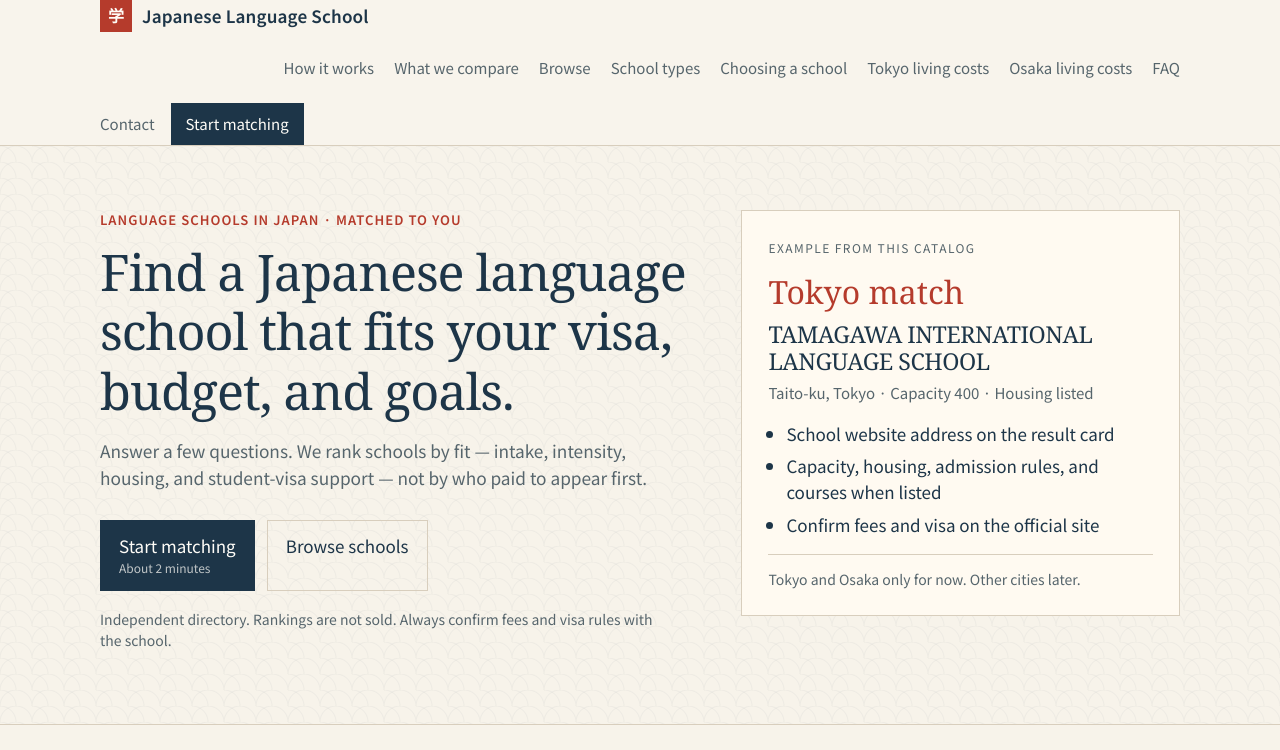
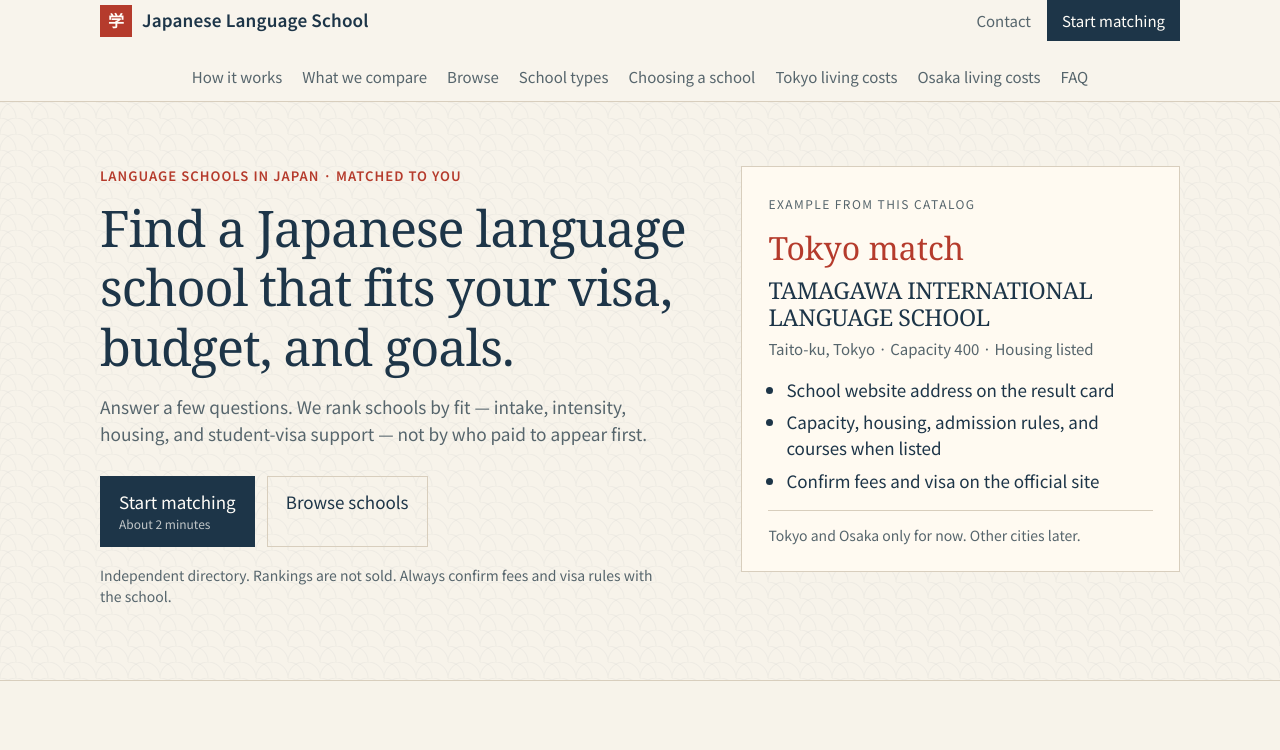
Before and after one commit to zarbon09/japaneselanguageschool, a plain HTML site: page index.html in a window 1280 px wide. Shown: the top 750 px of the page. Drawn offline with Linux system fonts and the light colour scheme.

Commit message:
Improve responsive header layout

```diff
--- a/styles.css
+++ b/styles.css
@@ -92,9 +92,13 @@ a:hover {
 }
 
 .nav {
+  order: 3;
   display: flex;
+  flex: 1 0 100%;
+  justify-content: center;
   gap: 20px;
-  margin-left: auto;
+  margin-left: 0;
+  padding-bottom: 12px;
 }
 
 .nav a {
@@ -148,9 +152,11 @@ a:hover {
 }
 
 .header-actions {
+  order: 2;
   display: flex;
   align-items: center;
   gap: 16px;
+  margin-left: auto;
 }
 
 .header-contact {
@@ -890,6 +896,10 @@ details p {
     display: none;
   }
 
+  .header-actions {
+    flex-basis: auto;
+  }
+
   .hero-grid,
   .card-row,
   .steps,
```
